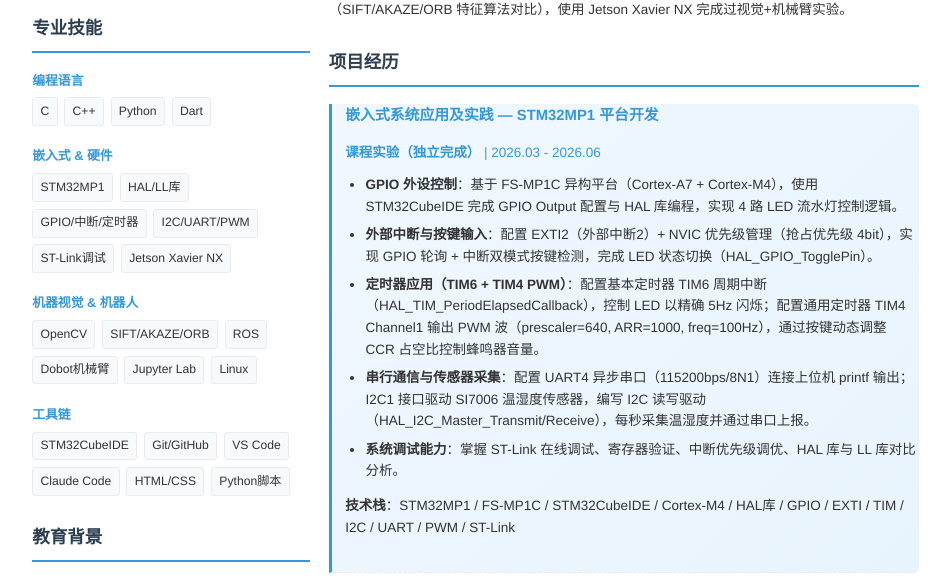
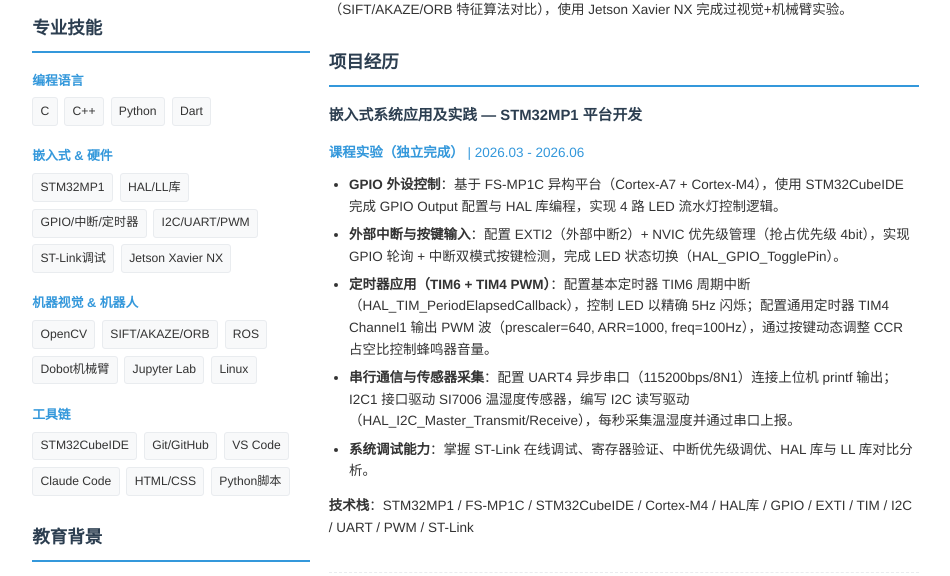
Before and after one commit to userAlex110/resume, a plain HTML site: page index.html in a window 1280 px wide. Shown: the part 372-948 px from the top of the page, without its empty margins (174-1124 px from the left). Drawn offline with Linux system fonts and the light colour scheme.

Commit message:
移除第一个项目经历的highlight样式

```diff
--- a/index.html
+++ b/index.html
@@ -137,7 +137,7 @@
         <h2>项目经历</h2>
 
         <!-- 嵌入式核心项目 -->
-        <div class="experience-item highlight">
+        <div class="experience-item">
           <h3>嵌入式系统应用及实践 — STM32MP1 平台开发</h3>
           <p class="role"><strong>课程实验（独立完成）</strong> | 2026.03 - 2026.06</p>
           <ul>
```
